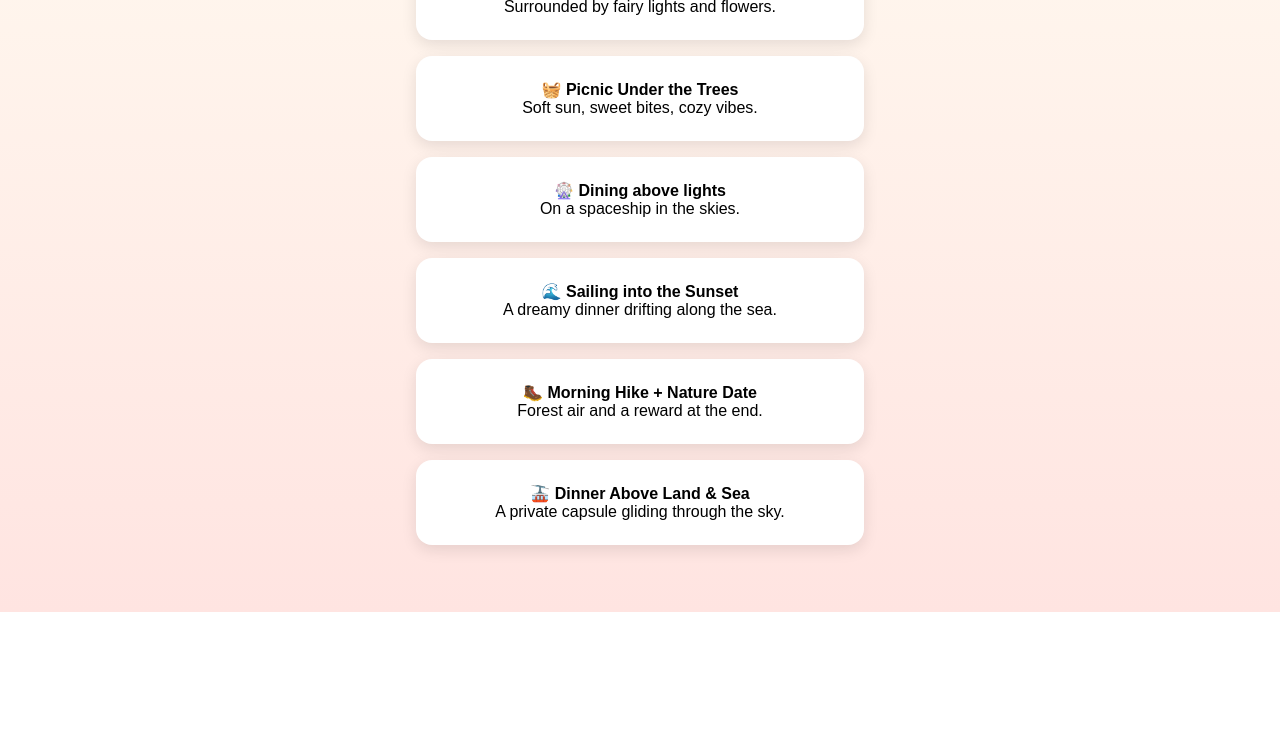
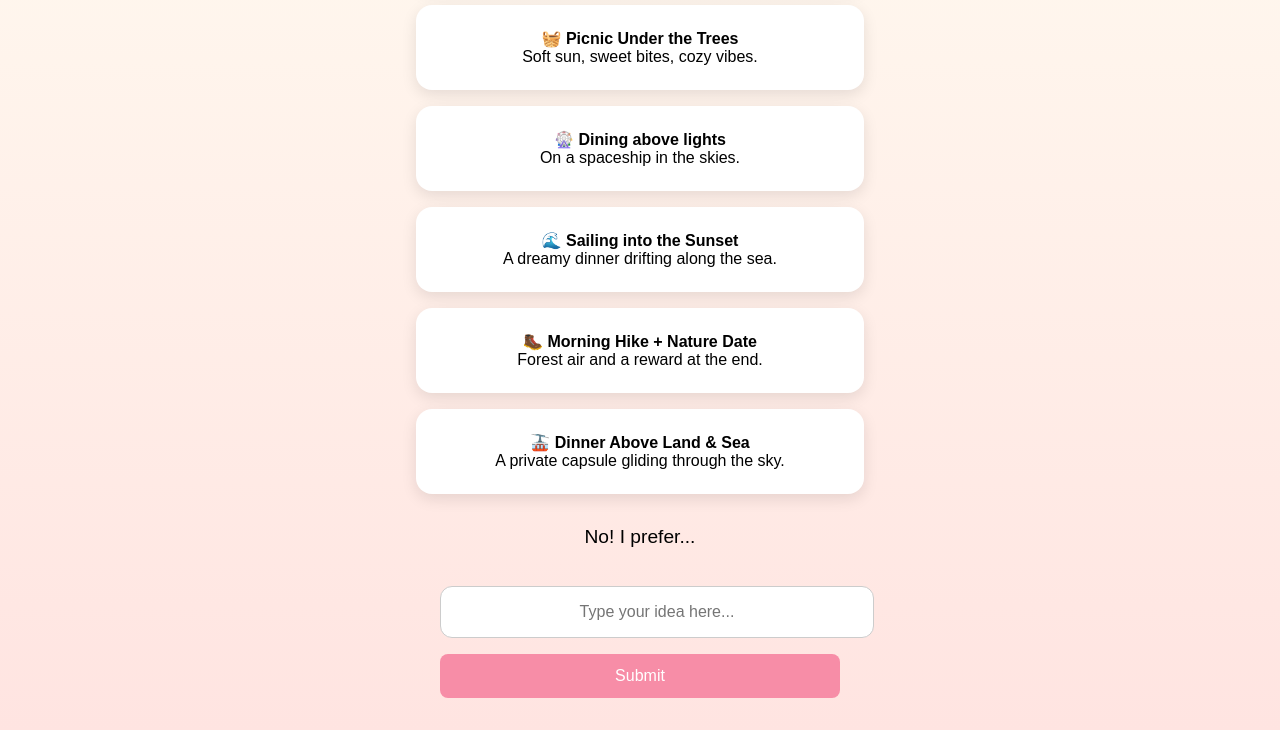
Before and after one commit to minlee16/bdayquiz, a plain HTML site: page index.html in a window 1280 px wide. Both pictures are taken after a click on the button "Start". Shown: the part 188-918 px from the top of the page. Before the commit the page ends 800 px from the top, so only its background shows below. Drawn offline with Linux system fonts and the light colour scheme.

Commit message:
Update index.html

```diff
--- a/index.html
+++ b/index.html
@@ -53,6 +53,23 @@
       transform: translateY(-5px);
       box-shadow: 0 10px 20px rgba(0, 0, 0, 0.15);
     }
+    .input-option {
+      margin: 2em auto;
+      max-width: 400px;
+    }
+    .input-option input {
+      width: 100%;
+      padding: 1em;
+      border-radius: 12px;
+      border: 1px solid #ccc;
+      font-size: 1em;
+      text-align: center;
+    }
+    .input-option button {
+      margin-top: 1em;
+      width: 100%;
+      background-color: #f78da7;
+    }
     .hidden {
       display: none;
     }
@@ -101,6 +118,12 @@
       🚠 <strong>Dinner Above Land & Sea</strong><br />
       A private capsule gliding through the sky.
     </div>
+
+    <div class="input-option">
+      <p>No! I prefer...</p>
+      <input type="text" id="customChoice" placeholder="Type your idea here...">
+      <button onclick="submitCustomAnswer()">Submit</button>
+    </div>
   </div>
 
   <div id="thankyou" class="hidden">
@@ -127,6 +150,12 @@
         document.getElementById("thankyou").classList.remove("hidden");
       });
     }
+
+    function submitCustomAnswer() {
+      const input = document.getElementById("customChoice").value;
+      if (input.trim() === "") return;
+      submitAnswer("Custom: " + input);
+    }
   </script>
 </body>
 </html>
```
